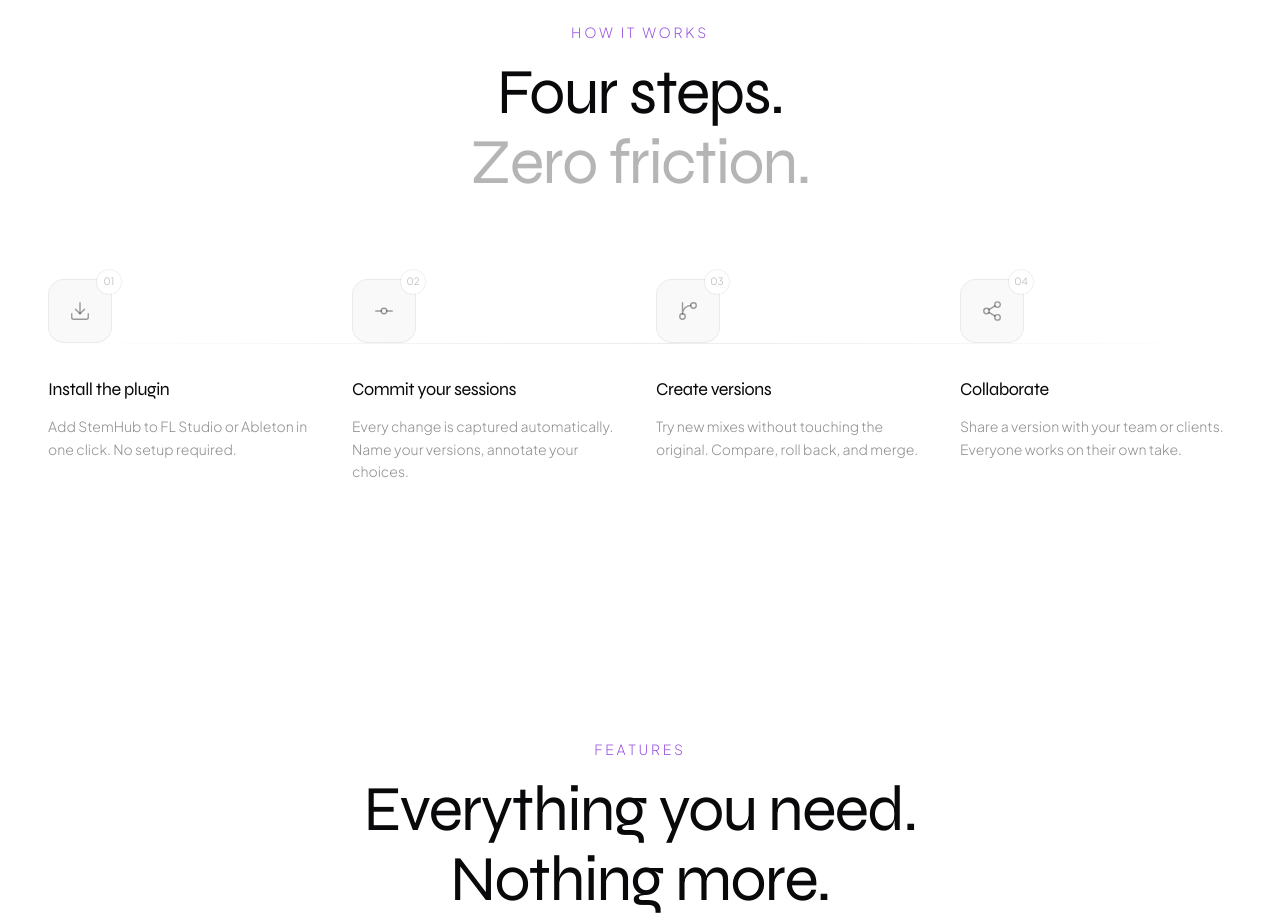
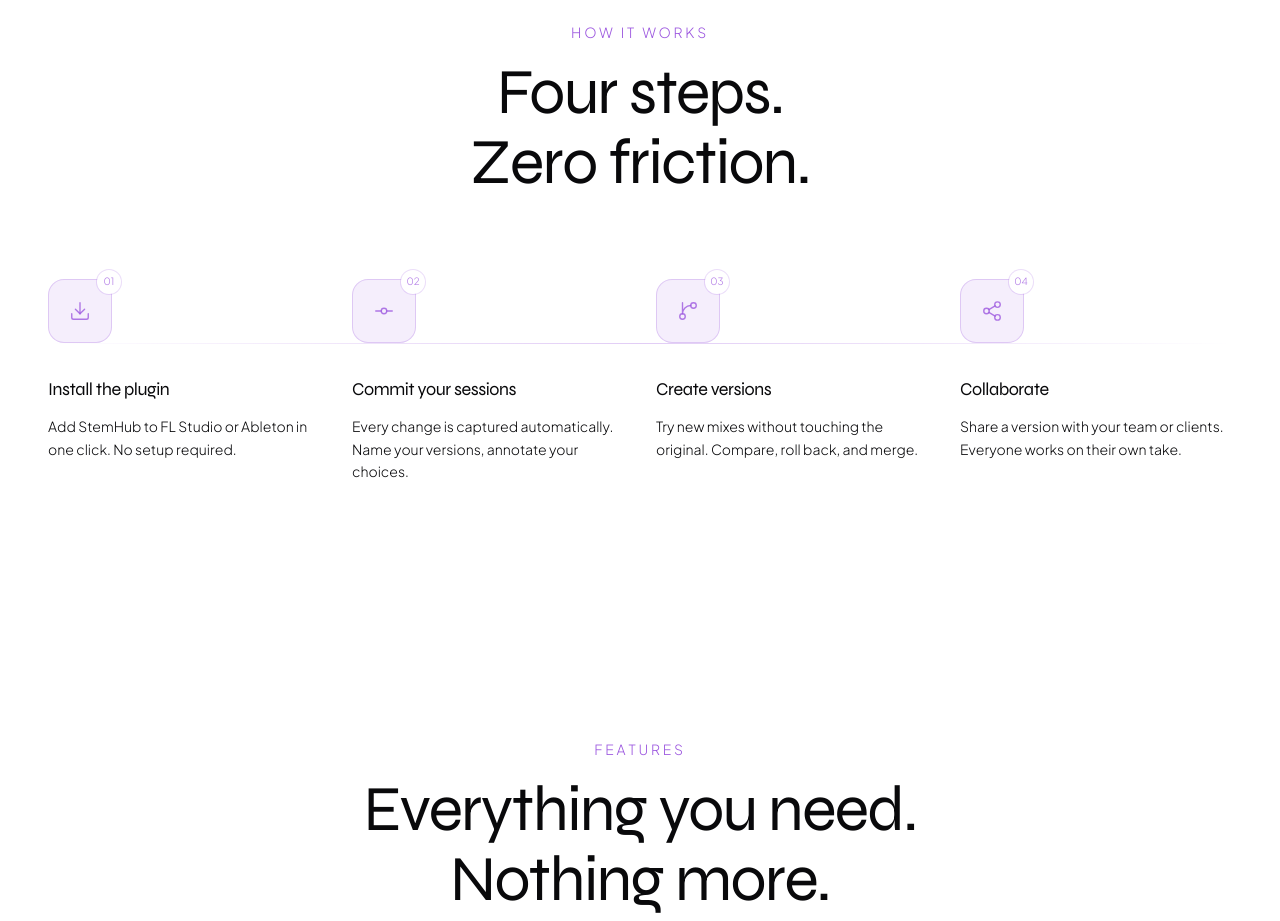
Before and after one commit to stemhub-org/Stemhub, a Next.js app in the folder frontend/: page / in a window 1280 px wide. Shown: the part 2080-3001 px from the top of the page. Built offline with nearby package versions, Linux system fonts and the light colour scheme.

Commit message:
style(landing): use foreground color for steps and zero friction text

```diff
--- a/frontend/app/components/HowItWorks.tsx
+++ b/frontend/app/components/HowItWorks.tsx
@@ -58,14 +58,14 @@ export default function HowItWorks() {
           >
             Four steps.
             <br />
-            <span className="text-foreground/30">Zero friction.</span>
+            <span className="text-foreground">Zero friction.</span>
           </h2>
         </motion.div>
 
         {/* Steps */}
         <div className="relative grid gap-8 md:grid-cols-2 lg:grid-cols-4">
           {/* Connecting line (desktop) */}
-          <div className="pointer-events-none absolute top-16 right-0 left-0 hidden h-[1px] bg-gradient-to-r from-transparent via-foreground/[0.08] to-transparent lg:block" />
+          <div className="pointer-events-none absolute top-16 right-0 left-0 hidden h-[1px] bg-gradient-to-r from-transparent via-accent/30 to-transparent lg:block" />
 
           {steps.map((step, i) => {
             const Icon = step.icon;
@@ -83,14 +83,14 @@ export default function HowItWorks() {
                 }}
               >
                 {/* Step number + icon */}
-                <div className="relative mb-8 flex h-16 w-16 items-center justify-center rounded-2xl border border-foreground/[0.06] bg-background-secondary/50 dark:bg-background-tertiary/50 transition-all duration-500 group-hover:border-accent/20 group-hover:bg-accent/5">
+                <div className="relative mb-8 flex h-16 w-16 items-center justify-center rounded-2xl border border-accent/25 bg-accent/10 dark:bg-background-tertiary/50 transition-all duration-500 group-hover:border-accent/40 group-hover:bg-accent/20">
                   <Icon
                     size={22}
                     strokeWidth={1.5}
-                    className="text-foreground/40 transition-colors duration-500 group-hover:text-accent"
+                    className="text-accent/80 transition-colors duration-500 group-hover:text-accent"
                   />
                   <span
-                    className="absolute -top-2.5 -right-2.5 flex h-6 w-6 items-center justify-center rounded-full bg-background text-[10px] font-light text-foreground/30 ring-1 ring-foreground/[0.06]"
+                    className="absolute -top-2.5 -right-2.5 flex h-6 w-6 items-center justify-center rounded-full bg-background text-[10px] font-light text-accent/80 ring-1 ring-accent/20"
                     style={{ fontFamily: "var(--font-jakarta)" }}
                   >
                     {step.number}
@@ -105,7 +105,7 @@ export default function HowItWorks() {
                   {step.title}
                 </h3>
                 <p
-                  className="text-sm font-light leading-relaxed text-foreground/45"
+                  className="text-sm font-light leading-relaxed text-foreground"
                   style={{ fontFamily: "var(--font-jakarta)" }}
                 >
                   {step.description}
```
